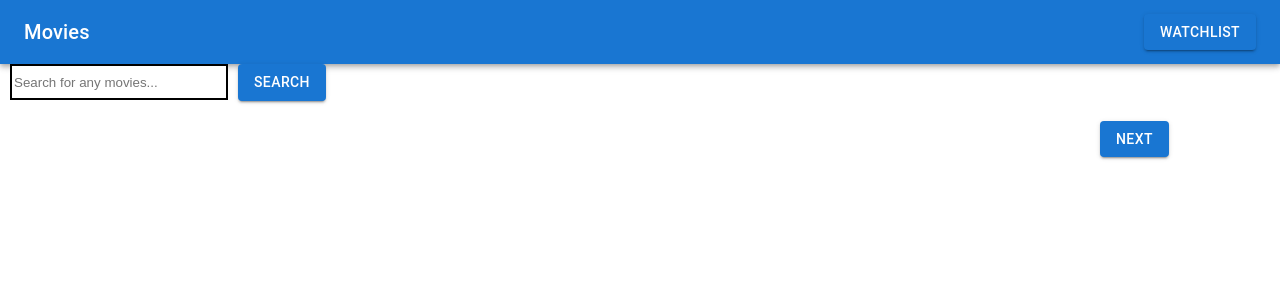
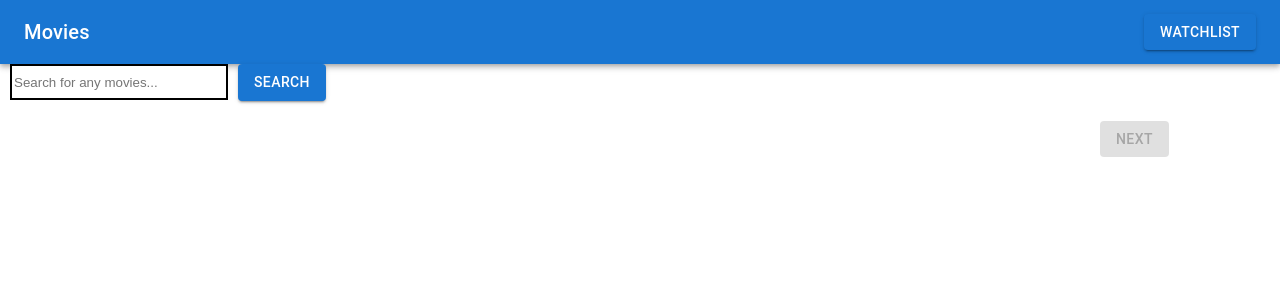
Before and after one commit to somashekargouda/omdb-movie, a React (Create React App) app: page / in a window 1280 px wide. Shown: the top 300 px of the page. Built offline with nearby package versions, Linux system fonts and the light colour scheme.

Commit message:
Add files via upload

```diff
--- a/src/Components/Movies.jsx
+++ b/src/Components/Movies.jsx
@@ -100,6 +100,7 @@ function Movies() {
           style={{ marginTop: "20px", marginLeft: "1100px" }}
           id="paginationBtn"
           className="next"
+          disabled={filteredMovies.length === 0 ? true : false}
           onClick={() => {
             handleNext();
           }}
```
